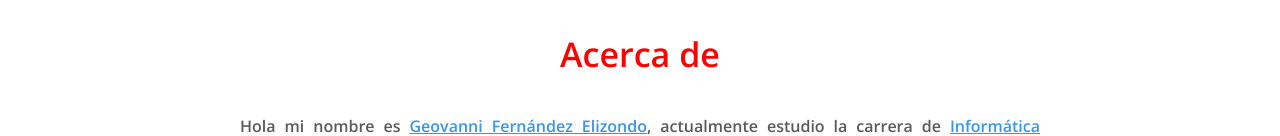
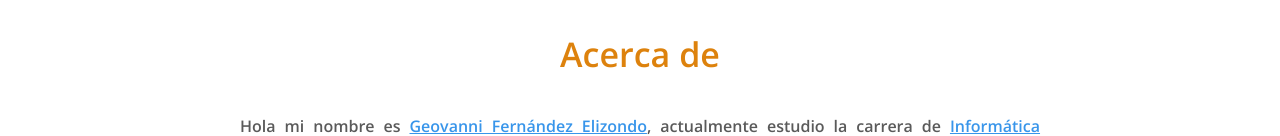
Before and after one commit to Geovanex24/portafolio-curso-multimedios, a website: page index.html in a window 1280 px wide. Shown: the part 658-794 px from the top of the page. Drawn offline with nearby package versions, Linux system fonts and the light colour scheme.

Commit message:
cambio de color de acerca de

```diff
--- a/scss/components/_main.scss
+++ b/scss/components/_main.scss
@@ -45,7 +45,7 @@
         line-height: 34px;
         margin-bottom: 40px;
         font-weight: 600;
-        color: red;
+        color: #dd820d;
         text-align: center;
     }
     &__bold {
```
Also changed, not shown: css/styles.css.
